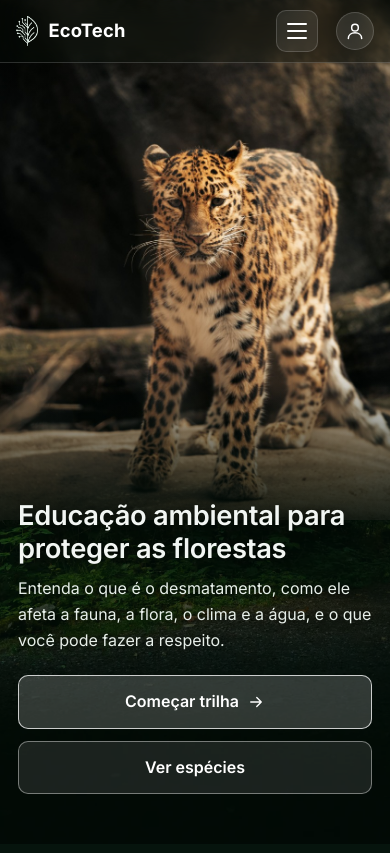
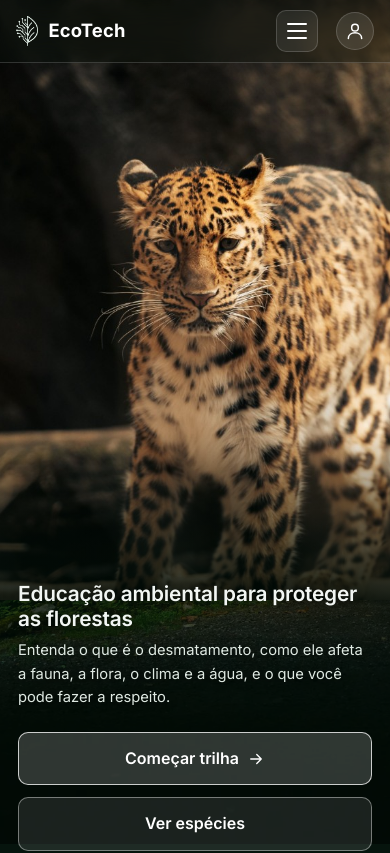
Before and after one commit to GustavoRibasSilestrino/EcoTech, a React (Vite) app: page /#/ in a window 390 px wide. Shown: the top 853 px of the page. Built offline with nearby package versions, Linux system fonts and the light colour scheme.

Commit message:
style(home): reduz título e amplia a foto do felino na primeira dobra

```diff
--- a/src/styles/global.css
+++ b/src/styles/global.css
@@ -127,13 +127,29 @@ ul { padding-left: 1.2em; }
   min-height: 100vh;
   display: flex;
   align-items: flex-end;
-  background:
-    linear-gradient(180deg, rgba(0, 0, 0, 0.35) 0%, rgba(0, 0, 0, 0) 28%, rgba(2, 12, 7, 0.55) 62%, rgba(2, 12, 7, 0.96) 100%),
-    url('/img/hero.jpg') center 35% / cover no-repeat;
+  overflow: hidden;
+  isolation: isolate;
 }
-.hero-conteudo { width: 100%; max-width: 1200px; margin: 0 auto; padding: 120px 24px 56px; }
-.hero-conteudo h1 { font-size: clamp(1.8rem, 3.6vw, 2.8rem); max-width: 720px; margin: 0.5em 0 0.4em; text-shadow: 0 2px 14px rgba(0, 0, 0, 0.6); }
-.hero-sub { font-size: 1.05rem; max-width: 600px; color: #e7efe9; text-shadow: 0 1px 8px rgba(0, 0, 0, 0.7); }
+/* foto ampliada: o animal ocupa mais espaço e vira o destaque */
+.hero-foto::before {
+  content: '';
+  position: absolute;
+  inset: 0;
+  z-index: -2;
+  background: url('/img/hero.jpg') center 38% / cover no-repeat;
+  transform: scale(1.32);
+  transform-origin: 52% 45%;
+}
+.hero-foto::after {
+  content: '';
+  position: absolute;
+  inset: 0;
+  z-index: -1;
+  background: linear-gradient(180deg, rgba(0, 0, 0, 0.35) 0%, rgba(0, 0, 0, 0) 26%, rgba(2, 12, 7, 0.4) 68%, rgba(2, 12, 7, 0.95) 100%);
+}
+.hero-conteudo { width: 100%; max-width: 1200px; margin: 0 auto; padding: 120px 24px 44px; }
+.hero-conteudo h1 { font-size: clamp(1.25rem, 2.2vw, 1.75rem); max-width: 440px; margin: 0 0 0.35em; font-weight: 600; text-shadow: 0 2px 14px rgba(0, 0, 0, 0.7); }
+.hero-sub { font-size: 0.92rem; max-width: 400px; color: #dfe9e2; text-shadow: 0 1px 8px rgba(0, 0, 0, 0.8); }
 .hero-botoes { display: flex; gap: 12px; flex-wrap: wrap; margin-top: 22px; }
 
 .conteudo-home { max-width: 1200px; margin: 0 auto; padding: 0 24px; }
@@ -393,26 +409,22 @@ legend { padding: 0 8px; font-weight: 500; font-size: 0.93rem; }
 
 /* ===== Mobile: título numa camada abaixo da foto ===== */
 @media (max-width: 860px) {
-  .hero-foto {
+  .hero-foto { display: block; min-height: 0; overflow: visible; isolation: auto; }
+  .hero-foto::after { display: none; }
+  .hero-foto::before {
+    position: relative;
     display: block;
-    min-height: 0;
-    background: none;
+    inset: auto;
+    z-index: auto;
+    height: min(72vh, 600px);
+    transform: none;
+    background:
+      linear-gradient(180deg, rgba(0, 0, 0, 0.4) 0%, rgba(0, 0, 0, 0) 20%, rgba(2, 12, 7, 0) 72%, rgba(2, 12, 7, 0.9) 100%),
+      url('/img/hero.jpg') 50% 32% / auto 128% no-repeat;
   }
-  .hero-foto::before {
-    content: '';
-    display: block;
-    height: min(62vh, 520px);
-    background:
-      linear-gradient(180deg, rgba(0, 0, 0, 0.45) 0%, rgba(0, 0, 0, 0) 22%, rgba(2, 12, 7, 0) 70%, rgba(2, 12, 7, 0.9) 100%),
-      url('/img/hero.jpg') center 30% / cover no-repeat;
-  }
-  .hero-conteudo {
-    padding: 8px 18px 36px;
-    margin-top: -28px;
-    position: relative;
-  }
-  .hero-conteudo h1 { font-size: clamp(1.55rem, 7vw, 2rem); margin-top: 0; }
-  .hero-sub { font-size: 1rem; }
+  .hero-conteudo { padding: 6px 18px 32px; margin-top: -24px; position: relative; }
+  .hero-conteudo h1 { font-size: 1.3rem; max-width: none; }
+  .hero-sub { font-size: 0.92rem; max-width: none; }
   .hero-botoes .btn { flex: 1 1 100%; }
 }
 
```
